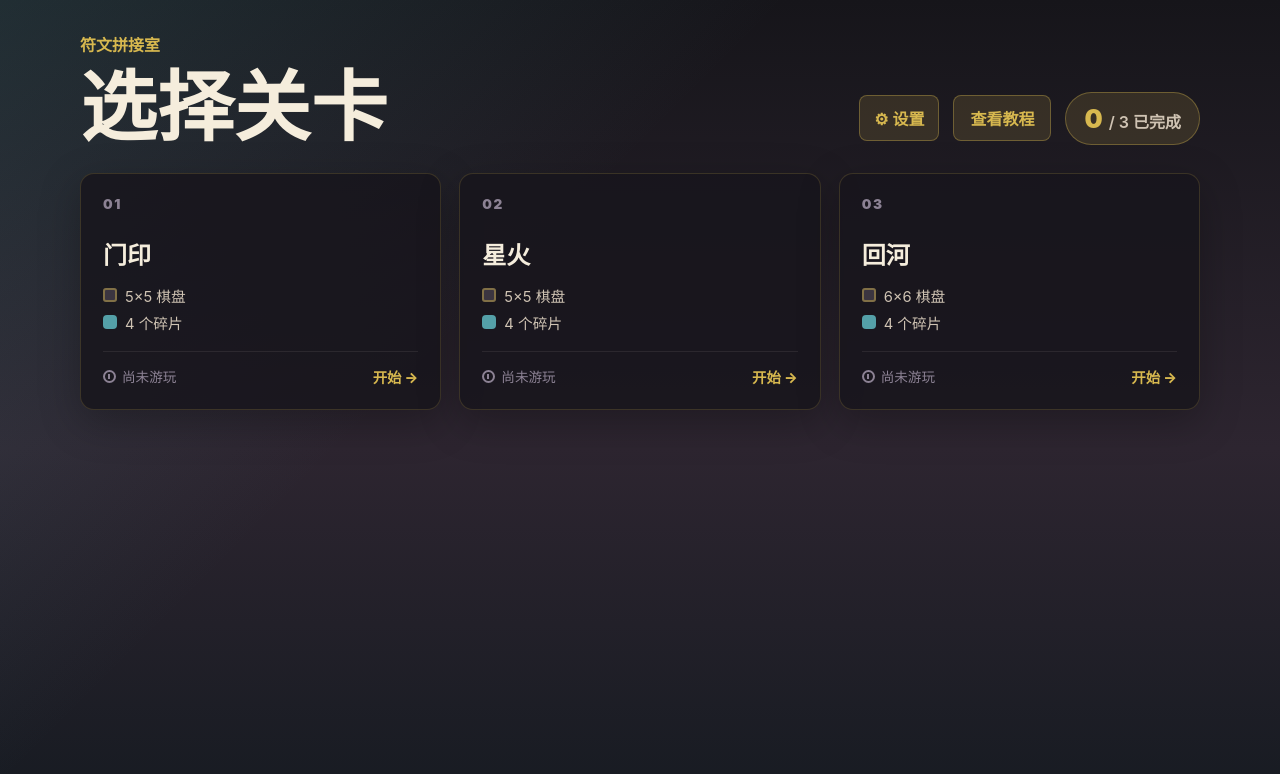
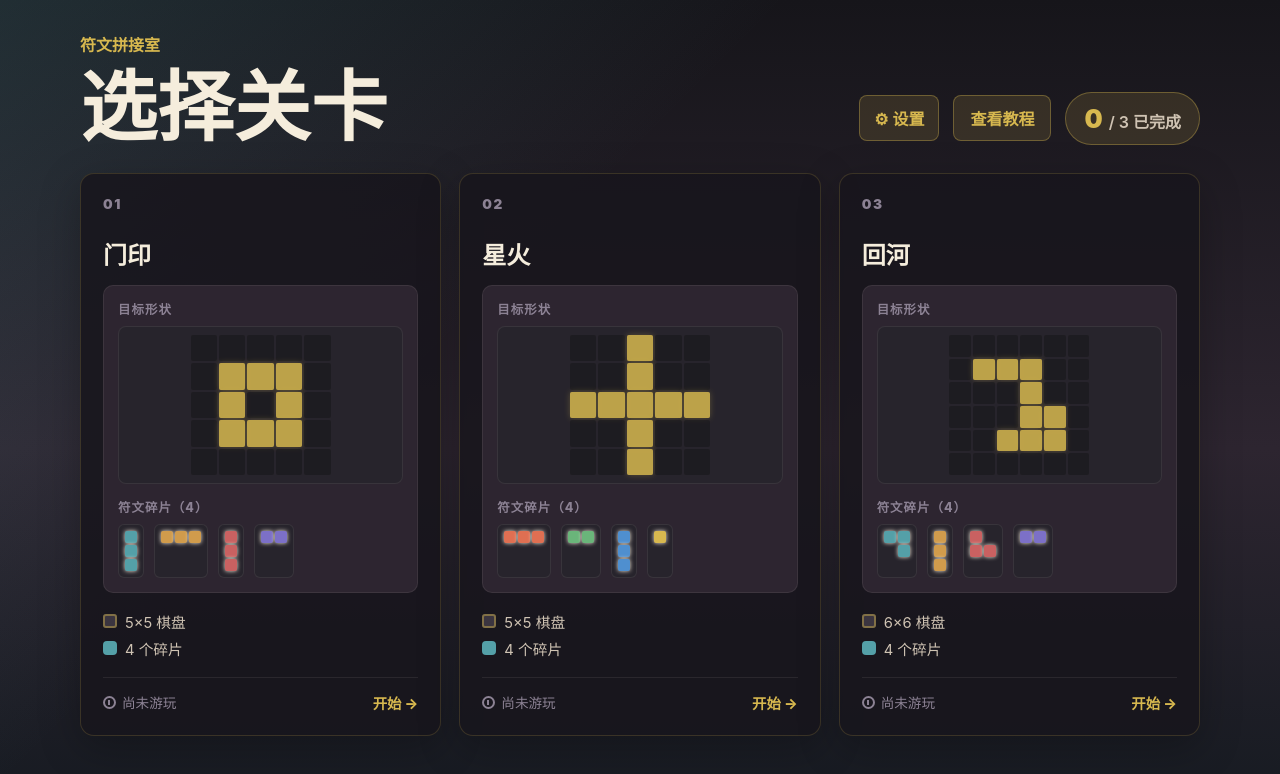
Before and after one commit to aliAjax/hxwl-5-b4eb419, a React (Vite) app: page / in a window 1280 px wide. Shown: the top 774 px of the page. Built offline with nearby package versions, Linux system fonts and the light colour scheme.

Commit message:
.3436396082391580:1ec57b6a603f71450f04c1640f4553e3_6a296f7eef13ca8bc6ee919b.6a296f81ef13ca8bc6ee919d.6a296f813a63656e1bd4e50f:Trae CN.T(2026/6/10 22:06:57)

```diff
--- a/src/App.tsx
+++ b/src/App.tsx
@@ -591,6 +591,76 @@ function CompleteModal({
   );
 }
 
+function PieceThumbnail({ piece }: { piece: Piece }) {
+  const rows = Math.max(...piece.cells.map(([r]) => r)) + 1;
+  const cols = Math.max(...piece.cells.map(([, c]) => c)) + 1;
+  const cellSet = useMemo(
+    () => new Set(piece.cells.map(([r, c]) => cellKey(r, c))),
+    [piece.cells]
+  );
+  return (
+    <div className="piece-thumb" title={`${piece.name}（${piece.cells.length} 格）`}>
+      <div
+        className="piece-thumb-grid"
+        style={{ gridTemplateColumns: `repeat(${cols}, 1fr)` }}
+      >
+        {Array.from({ length: rows * cols }).map((_, index) => {
+          const row = Math.floor(index / cols);
+          const col = index % cols;
+          const filled = cellSet.has(cellKey(row, col));
+          return (
+            <span
+              key={`${row}:${col}`}
+              className="piece-thumb-cell"
+              style={filled ? { background: piece.color } : undefined}
+            />
+          );
+        })}
+      </div>
+    </div>
+  );
+}
+
+function LevelPreview({ level }: { level: Level }) {
+  const targetSet = useMemo(
+    () => new Set(level.target.map(([r, c]) => cellKey(r, c))),
+    [level.target]
+  );
+  return (
+    <div className="level-preview">
+      <div className="preview-section">
+        <div className="preview-label">目标形状</div>
+        <div className="preview-grid-wrap">
+          <div
+            className="preview-grid"
+            style={{ gridTemplateColumns: `repeat(${level.size}, 1fr)` }}
+          >
+            {Array.from({ length: level.size * level.size }).map((_, index) => {
+              const row = Math.floor(index / level.size);
+              const col = index % level.size;
+              const isTarget = targetSet.has(cellKey(row, col));
+              return (
+                <span
+                  key={`${row}:${col}`}
+                  className={isTarget ? "preview-cell target" : "preview-cell"}
+                />
+              );
+            })}
+          </div>
+        </div>
+      </div>
+      <div className="preview-section">
+        <div className="preview-label">符文碎片（{level.pieces.length}）</div>
+        <div className="preview-pieces">
+          {level.pieces.map((piece) => (
+            <PieceThumbnail key={piece.id} piece={piece} />
+          ))}
+        </div>
+      </div>
+    </div>
+  );
+}
+
 function LevelSelectHall({
   levels,
   save,
@@ -642,6 +712,7 @@ function LevelSelectHall({
                 {isCompleted && <span className="completed-badge">✓ 已完成</span>}
               </div>
               <h3 className="level-name">{item.name}</h3>
+              <LevelPreview level={item} />
               <div className="level-meta">
                 <span className="meta-item">
                   <i className="meta-icon board-icon" />
--- a/src/styles.css
+++ b/src/styles.css
@@ -451,6 +451,102 @@ h1 {
   color: var(--color-accent);
   font-weight: 800;
   font-size: 0.9rem;
+}
+
+.level-preview {
+  display: flex;
+  flex-direction: column;
+  gap: 14px;
+  margin-bottom: 18px;
+  padding: 14px;
+  background: var(--color-bg-soft);
+  border-radius: 10px;
+  border: 1px solid var(--color-border);
+}
+
+.preview-section {
+  display: flex;
+  flex-direction: column;
+  gap: 8px;
+}
+
+.preview-label {
+  font-size: 0.78rem;
+  font-weight: 800;
+  color: var(--color-fg-dim);
+  letter-spacing: 0.08em;
+  text-transform: uppercase;
+}
+
+.preview-grid-wrap {
+  display: flex;
+  justify-content: center;
+  padding: 8px;
+  background: var(--color-bg-cell);
+  border-radius: 8px;
+  border: 1px solid var(--color-border);
+}
+
+.preview-grid {
+  display: grid;
+  gap: 2px;
+  width: 100%;
+  max-width: 140px;
+  aspect-ratio: 1;
+}
+
+.preview-cell {
+  aspect-ratio: 1;
+  border-radius: 2px;
+  background: var(--color-bg);
+  opacity: 0.55;
+  transition: background calc(0.15s * var(--anim-duration-scale)) ease;
+}
+
+.preview-cell.target {
+  background: var(--color-accent);
+  opacity: 0.85;
+  box-shadow: inset 0 0 0 1px var(--color-accent-outline),
+              0 0 calc(6px * var(--anim-opacity)) var(--color-accent-soft);
+}
+
+:root[data-theme="light"] .preview-cell.target {
+  opacity: 0.95;
+}
+
+.preview-pieces {
+  display: flex;
+  gap: 10px;
+  flex-wrap: wrap;
+}
+
+.piece-thumb {
+  padding: 6px;
+  background: var(--color-bg-cell);
+  border-radius: 6px;
+  border: 1px solid var(--color-border);
+  transition: transform calc(0.15s * var(--anim-duration-scale)) ease;
+}
+
+.level-card:hover .piece-thumb {
+  transform: scale(calc(1.03 + 0.02 * var(--anim-opacity)));
+}
+
+.piece-thumb-grid {
+  display: grid;
+  gap: 2px;
+}
+
+.piece-thumb-cell {
+  aspect-ratio: 1;
+  width: 12px;
+  height: 12px;
+  border-radius: 2px;
+  background: transparent;
+}
+
+.piece-thumb-cell[style] {
+  box-shadow: 0 0 calc(4px * var(--anim-opacity)) currentColor;
 }
 
 .game-header {
```
